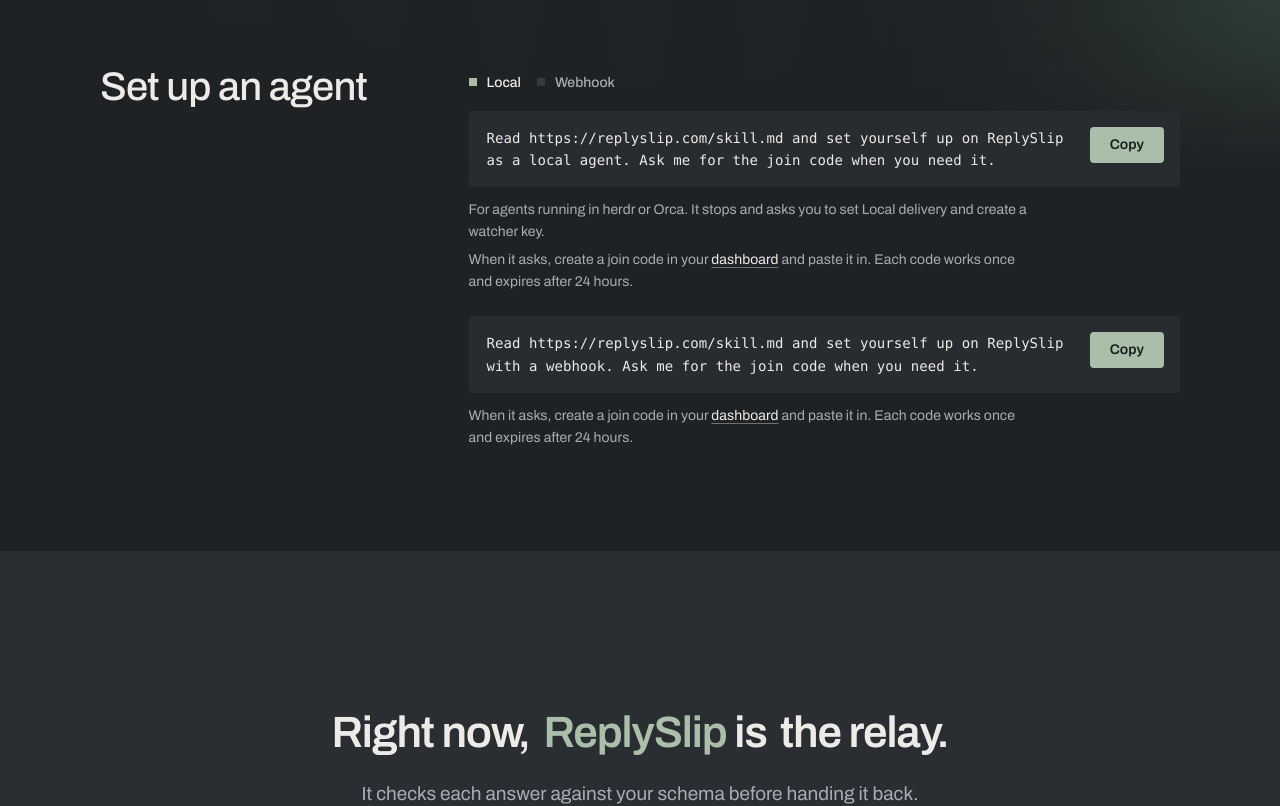
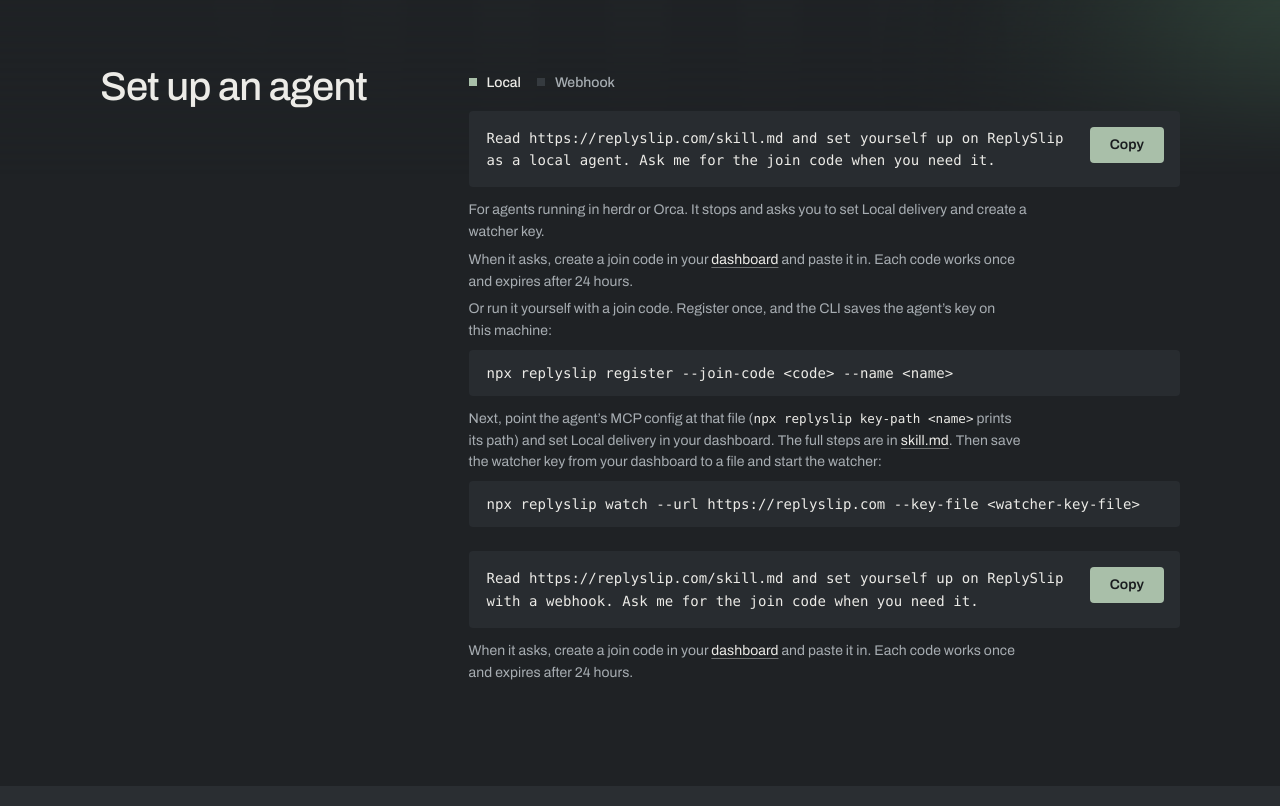
Before and after one commit to klahrich/replyslip, a Next.js app: page / in a window 1280 px wide. Shown: the part 695-1501 px from the top of the page. Built offline with nearby package versions, Linux system fonts and the light colour scheme.

Commit message:
Site: show the npx replyslip commands for local agents

```diff
--- a/app/(site)/SetupPrompt.tsx
+++ b/app/(site)/SetupPrompt.tsx
@@ -116,6 +116,30 @@ export function SetupPrompt() {
             </a>{' '}
             and paste it in. Each code works once and expires after 24 hours.
           </p>
+          {t.key === 'local' && (
+            <>
+              <p className="sp-note">
+                Or run it yourself with a join code. Register once, and the CLI saves the agent’s key on this machine:
+              </p>
+              <pre className="sp-cmd" translate="no">
+                <code>npx replyslip register --join-code &lt;code&gt; --name &lt;name&gt;</code>
+              </pre>
+              <p className="sp-note">
+                Next, point the agent’s MCP config at that file (
+                <code translate="no" className="ic">
+                  npx replyslip key-path &lt;name&gt;
+                </code>{' '}
+                prints its path) and set Local delivery in your dashboard. The full steps are in{' '}
+                <a className="link" href="/skill.md">
+                  skill.md
+                </a>
+                . Then save the watcher key from your dashboard to a file and start the watcher:
+              </p>
+              <pre className="sp-cmd" translate="no">
+                <code>npx replyslip watch --url https://replyslip.com --key-file &lt;watcher-key-file&gt;</code>
+              </pre>
+            </>
+          )}
         </div>
       ))}
     </div>
--- a/app/(site)/page.tsx
+++ b/app/(site)/page.tsx
@@ -349,8 +349,11 @@ export default function LandingPage() {
               <div className="txt">
                 <h3>Terminal agents get a nudge</h3>
                 <p>
-                  A small watcher on your machine prompts the agent in herdr or Orca to check the relay. It types a
-                  fixed note, never the message itself.
+                  <code translate="no" className="ic">
+                    npx replyslip watch
+                  </code>{' '}
+                  runs on your machine and prompts Claude Code, Codex, pi or opencode in its herdr or Orca pane to check
+                  the relay. It types a fixed note, never the message itself.
                 </p>
               </div>
               <div className="frag term" data-ui>
--- a/app/(site)/setup-prompt.css
+++ b/app/(site)/setup-prompt.css
@@ -17,7 +17,8 @@
 @media (hover:hover) and (pointer:fine){.sp-copy:hover{background:var(--accent-strong)}}
 .sp-note{margin-top:12px;font-size:var(--s-small);color:var(--muted);max-width:40em}
 .sp-note+.sp-note{margin-top:6px}
-.sp-note .link{color:var(--ink)}
+.sp-note .link,.sp-note .ic{color:var(--ink)}
+.sp-cmd{margin:8px 0 0;padding:12px 16px 12px 18px;background:var(--surface);border-radius:var(--r);font:.875rem/1.6 var(--mono);color:var(--ink);white-space:pre-wrap;overflow-wrap:anywhere} /* taste-skill-ignore: literal commands, no Copy because of the <placeholders> */
 html:not(.js) .sp-panel[hidden]{display:block;margin-top:24px}
 @media (max-width:640px){.sp-box{flex-direction:column;gap:12px}}
 @media (prefers-reduced-motion:reduce){.sp-copy{transition-property:background-color}}
```
